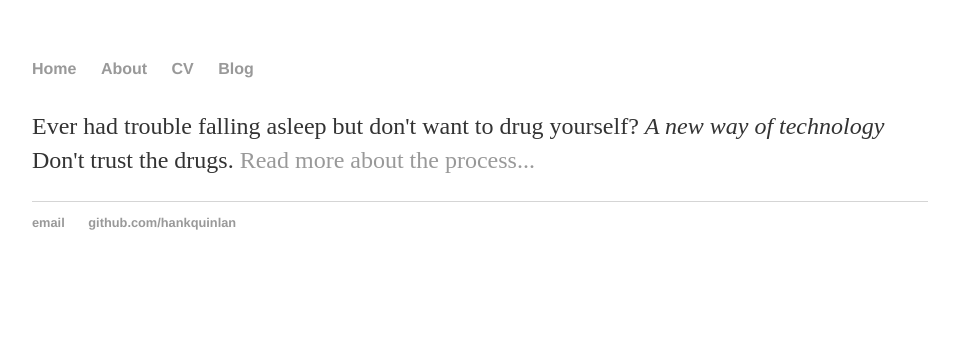
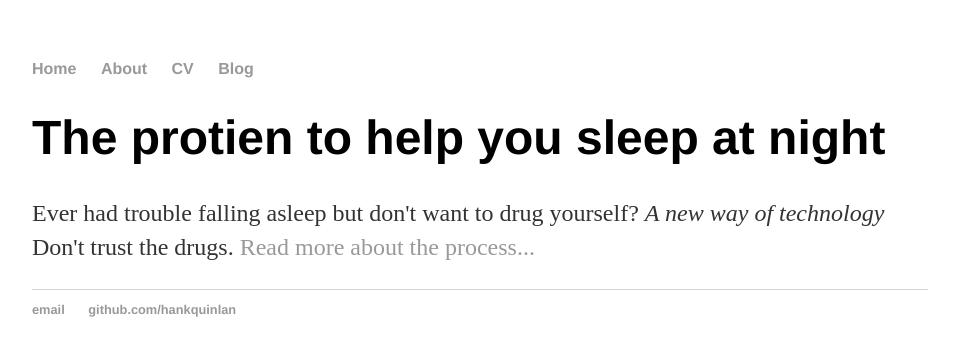
Before and after one commit to Wangdyy/biosomnia, a plain HTML site: page index.html in a window 1280 px wide. Shown: the whole page, without its empty margins (160-1119 px from the left). Drawn offline with Linux system fonts and the light colour scheme.

Commit message:
Update index.html

```diff
--- a/index.html
+++ b/index.html
@@ -16,7 +16,7 @@
 		</nav>
 		<div class="container">
     		<div class="blurb">
-        		<h1></h1>
+        		<h1>The protien to help you sleep at night</h1>
 				<p>Ever had trouble falling asleep but don't want to drug yourself? <em>A new way of technology</em> Don't trust the drugs. <a href="/about">Read more about the process...</a></p>
     		</div><!-- /.blurb -->
 		</div><!-- /.container -->
```
